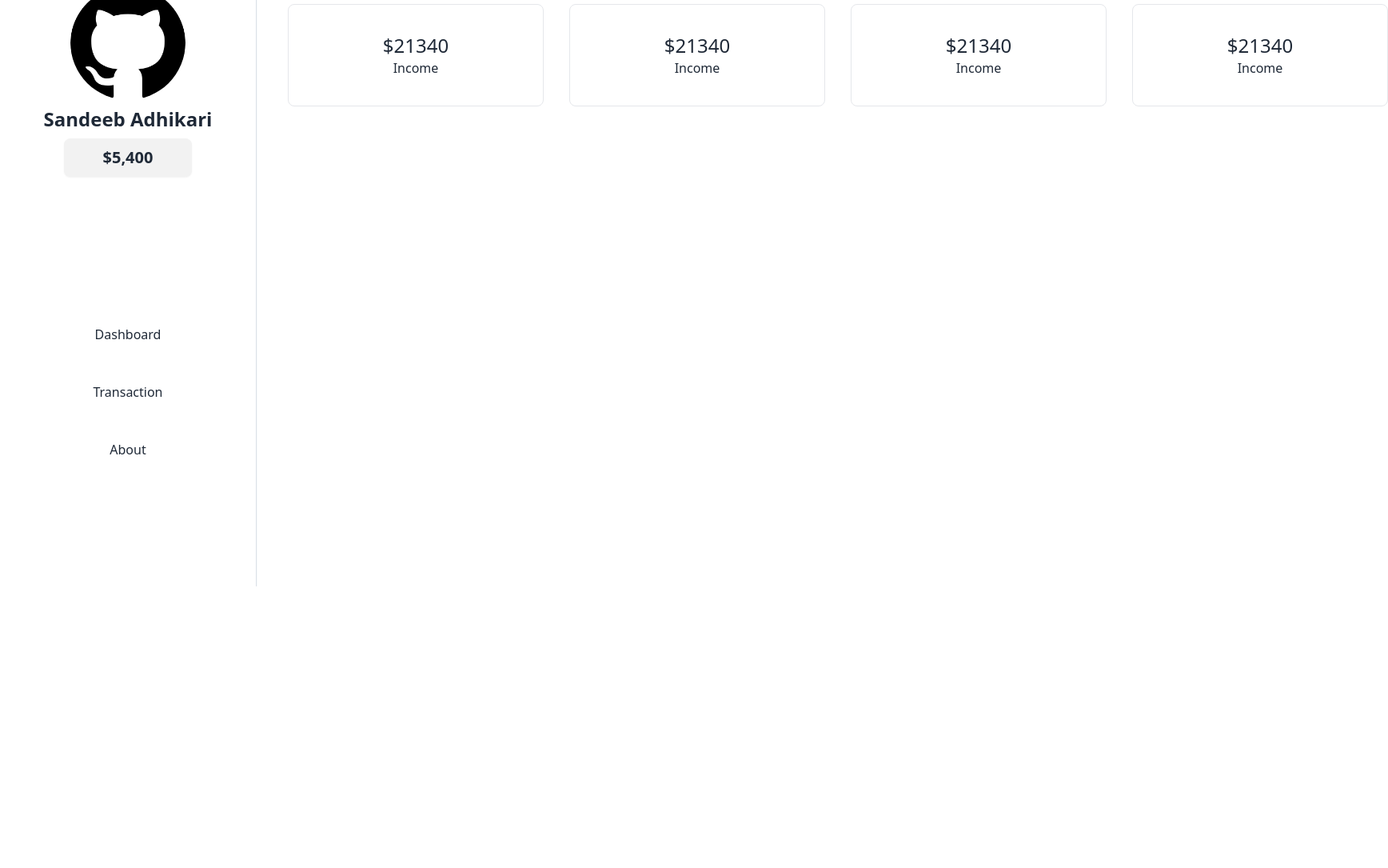
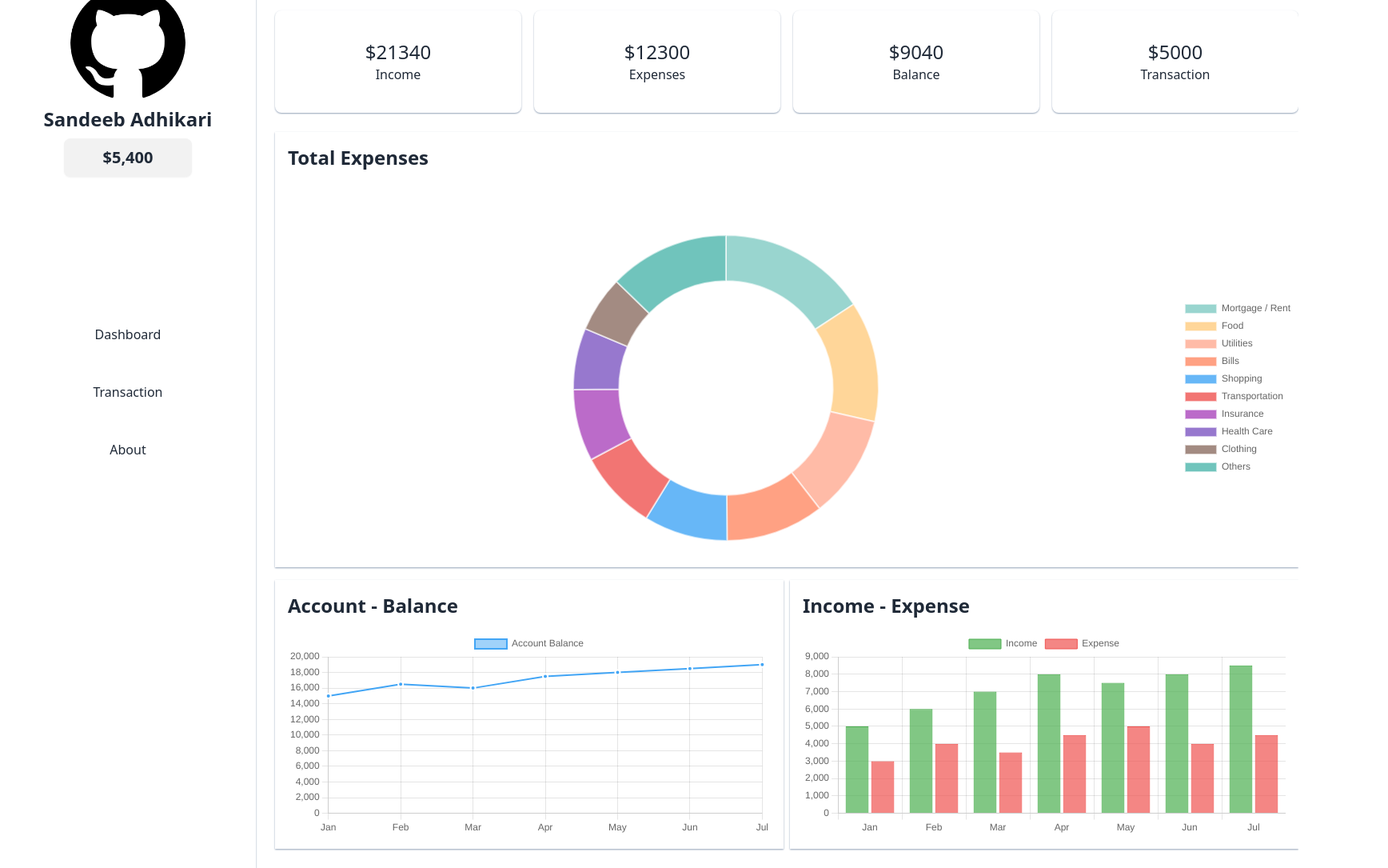
Before and after one commit to SandeebAdhikari/Personal_Expense_Tracker, a React (Vite) app: page /dashboard in a window 1280 px wide. Shown: the part 67-1152 px from the top of the page at 80% size, 1736 px wide, since content can reach past the window. Before the commit the page ends 800 px from the top, so only its background shows below. Built offline with nearby package versions, Linux system fonts and the light colour scheme.

Commit message:
install chart.js and use it to create bar-diagram and piechart

```diff
--- a/package.json
+++ b/package.json
@@ -10,7 +10,9 @@
     "preview": "vite preview"
   },
   "dependencies": {
+    "chart.js": "^4.4.3",
     "react": "^18.3.1",
+    "react-chartjs-2": "^5.2.0",
     "react-dom": "^18.3.1",
     "react-router-dom": "^6.26.1"
   },
--- a/src/components/barDiagram.tsx
+++ /dev/null
@@ -1,5 +0,0 @@
-const barDiagram = () => {
-  return <div>barDiagram</div>;
-};
-
-export default barDiagram;
--- /dev/null
+++ b/src/components/dashboard/incomeExpense.tsx
@@ -0,0 +1,56 @@
+import { Bar } from "react-chartjs-2";
+import {
+  Chart as ChartJS,
+  BarElement,
+  CategoryScale,
+  LinearScale,
+  Tooltip,
+  Legend,
+} from "chart.js";
+
+ChartJS.register(BarElement, CategoryScale, LinearScale, Tooltip, Legend);
+
+const BarChart = () => {
+  const data = {
+    labels: ["Jan", "Feb", "Mar", "Apr", "May", "Jun", "Jul"],
+    datasets: [
+      {
+        label: "Income",
+        data: [5000, 6000, 7000, 8000, 7500, 8000, 8500],
+        backgroundColor: "rgba(76, 175, 80, 0.7)",
+        borderColor: "rgba(76, 175, 80, 1)",
+        borderWidth: 1,
+      },
+      {
+        label: "Expense",
+        data: [3000, 4000, 3500, 4500, 5000, 4000, 4500],
+        backgroundColor: "rgba(239, 83, 80, 0.7)",
+        borderColor: "rgba(239, 83, 80, 1)",
+        borderWidth: 1,
+      },
+    ],
+  };
+
+  const options = {
+    responsive: true,
+    maintainAspectRatio: false,
+    plugins: {
+      legend: {
+        position: "top",
+      },
+    },
+    scales: {
+      y: {
+        beginAtZero: true,
+      },
+    },
+  };
+
+  return (
+    <div className="w-full h-64">
+      <Bar data={data} options={options} />
+    </div>
+  );
+};
+
+export default BarChart;
--- /dev/null
+++ b/src/components/dashboard/lineChart.tsx
@@ -0,0 +1,62 @@
+import { Line } from "react-chartjs-2";
+import {
+  Chart as ChartJS,
+  LineElement,
+  PointElement,
+  CategoryScale,
+  LinearScale,
+  Tooltip,
+  Legend,
+} from "chart.js";
+
+// Register the components
+ChartJS.register(
+  LineElement,
+  PointElement,
+  CategoryScale,
+  LinearScale,
+  Tooltip,
+  Legend
+);
+
+const LineChart = () => {
+  const data = {
+    labels: ["Jan", "Feb", "Mar", "Apr", "May", "Jun", "Jul"],
+    datasets: [
+      {
+        label: "Account Balance",
+        data: [15000, 16500, 16000, 17500, 18000, 18500, 19000],
+        backgroundColor: "rgba(66, 165, 245, 0.5)",
+        borderColor: "rgba(66, 165, 245, 1)",
+        borderWidth: 2,
+        pointBackgroundColor: "rgba(66, 165, 245, 1)",
+        pointBorderColor: "#ffffff",
+        pointBorderWidth: 2,
+        fill: true,
+      },
+    ],
+  };
+
+  const options = {
+    responsive: true,
+    maintainAspectRatio: false,
+    plugins: {
+      legend: {
+        position: "top",
+      },
+    },
+    scales: {
+      y: {
+        beginAtZero: true,
+      },
+    },
+  };
+
+  return (
+    <div className="w-full h-64">
+      <Line data={data} options={options} />
+    </div>
+  );
+};
+
+export default LineChart;
--- /dev/null
+++ b/src/components/dashboard/pieChart.tsx
@@ -0,0 +1,80 @@
+import React from "react";
+import { Doughnut } from "react-chartjs-2";
+import { Chart as ChartJS, ArcElement, Tooltip, Legend } from "chart.js";
+
+// Register the components
+ChartJS.register(ArcElement, Tooltip, Legend);
+
+const PieChart = () => {
+  const data = {
+    labels: [
+      "Mortgage / Rent",
+      "Food",
+      "Utilities",
+      "Bills",
+      "Shopping",
+      "Transportation",
+      "Insurance",
+      "Health Care",
+      "Clothing",
+      "Others",
+    ],
+    datasets: [
+      {
+        data: [6000, 4866, 4160, 3960, 3375, 3230, 2890, 2480, 2255, 4844],
+        backgroundColor: [
+          "rgba(128, 203, 196, 0.8)",
+          "rgba(255, 204, 128, 0.8)",
+          "rgba(255, 171, 145, 0.8)",
+          "rgba(255, 138, 101, 0.8)",
+          "rgba(66, 165, 245, 0.8)",
+          "rgba(239, 83, 80, 0.8)",
+          "rgba(171, 71, 188, 0.8)",
+          "rgba(126, 87, 194, 0.8)",
+          "rgba(141, 110, 99, 0.8)",
+          "rgba(77, 182, 172, 0.8)",
+        ],
+        hoverBackgroundColor: [
+          "rgba(128, 203, 196, 1)",
+          "rgba(255, 204, 128, 1)",
+          "rgba(255, 171, 145, 1)",
+          "rgba(255, 138, 101, 1)",
+          "rgba(66, 165, 245, 1)",
+          "rgba(239, 83, 80, 1)",
+          "rgba(171, 71, 188, 1)",
+          "rgba(126, 87, 194, 1)",
+          "rgba(141, 110, 99, 1)",
+          "rgba(77, 182, 172, 1)",
+        ],
+        borderColor: "rgba(255, 255, 255, 0.6)",
+        borderWidth: 2,
+        cutout: "70%", // Adjust to make it look more like a pie or doughnut chart
+      },
+    ],
+  };
+
+  const options = {
+    responsive: true,
+    maintainAspectRatio: false,
+    plugins: {
+      legend: {
+        position: "right",
+      },
+      tooltip: {
+        callbacks: {
+          label: function (tooltipItem) {
+            return tooltipItem.label + ": $" + tooltipItem.raw;
+          },
+        },
+      },
+    },
+  };
+
+  return (
+    <div className="w-full h-96">
+      <Doughnut data={data} options={options} />
+    </div>
+  );
+};
+
+export default PieChart;
--- a/src/components/dashboard/topCard.tsx
+++ b/src/components/dashboard/topCard.tsx
@@ -1,10 +1,8 @@
-const TopCard = () => {
+const TopCard = ({ amount, label }) => {
   return (
-    <div className=" w-full h-32 flex justify-between m-4 gap-4">
-      <div className="w-80 border flex flex-col justify-center items-center rounded-lg">
-        <h1 className="text-2xl">$21340</h1>
-        <p>Income</p>
-      </div>
+    <div className="w-80 mt-6 flex flex-col justify-center items-center rounded-lg h-32 shadow-sm shadow-slate-400">
+      <h1 className="text-2xl">{amount}</h1>
+      <p>{label}</p>
     </div>
   );
 };
--- a/src/components/pieChart.tsx
+++ /dev/null
@@ -1,5 +0,0 @@
-const PieChart = () => {
-  return <div>pie-chart</div>;
-};
-
-export default PieChart;
--- a/src/pages/dashboard.tsx
+++ b/src/pages/dashboard.tsx
@@ -1,12 +1,15 @@
 import TopCard from "../components/dashboard/topCard";
 import SideBar from "../components/sideBar";
+import PieChart from "../components/dashboard/pieChart";
+import LineChart from "../components/dashboard/lineChart"; // Import the LineChart component
+import BarChart from "../components/dashboard/incomeExpense";
 
 const DashBoard = () => {
   const topCardsData = [
     { amount: "$21340", label: "Income" },
     { amount: "$12300", label: "Expenses" },
-    { amount: "$9040", label: "Savings" },
-    { amount: "$5000", label: "Investments" },
+    { amount: "$9040", label: "Balance" },
+    { amount: "$5000", label: "Transaction" },
   ];
 
   return (
@@ -14,10 +17,30 @@ const DashBoard = () => {
       <SideBar />
       <div className="flex flex-col m-6 w-full">
         <h1 className="text-2xl font-bold">Dashboard</h1>
-        <div className="flex justify-between">
+        <div className="flex justify-between gap-4">
           {topCardsData.map((data, index) => (
             <TopCard key={index} amount={data.amount} label={data.label} />
           ))}
+        </div>
+        <div className="flex flex-col mt-6 shadow-sm shadow-slate-400 ">
+          <h1 className="text-2xl font-bold m-4">Total Expenses</h1>
+          <div className="flex justify-center mt-16 mb-8">
+            <PieChart />
+          </div>
+        </div>
+        <div className="flex gap-2">
+          <div className="w-1/2 shadow-sm shadow-slate-400 mt-4 p-4">
+            <h1 className="text-2xl font-bold">Account - Balance</h1>
+            <div className="flex justify-between mt-4">
+              <LineChart />
+            </div>
+          </div>
+          <div className="w-1/2 shadow-sm shadow-slate-400 mt-4 p-4">
+            <h1 className="text-2xl font-bold">Income - Expense</h1>
+            <div className="flex justify-between mt-4">
+              <BarChart />
+            </div>
+          </div>
         </div>
       </div>
     </div>
```
Also changed, not shown: 1 other file (tests, documents, lock files or other folders).
